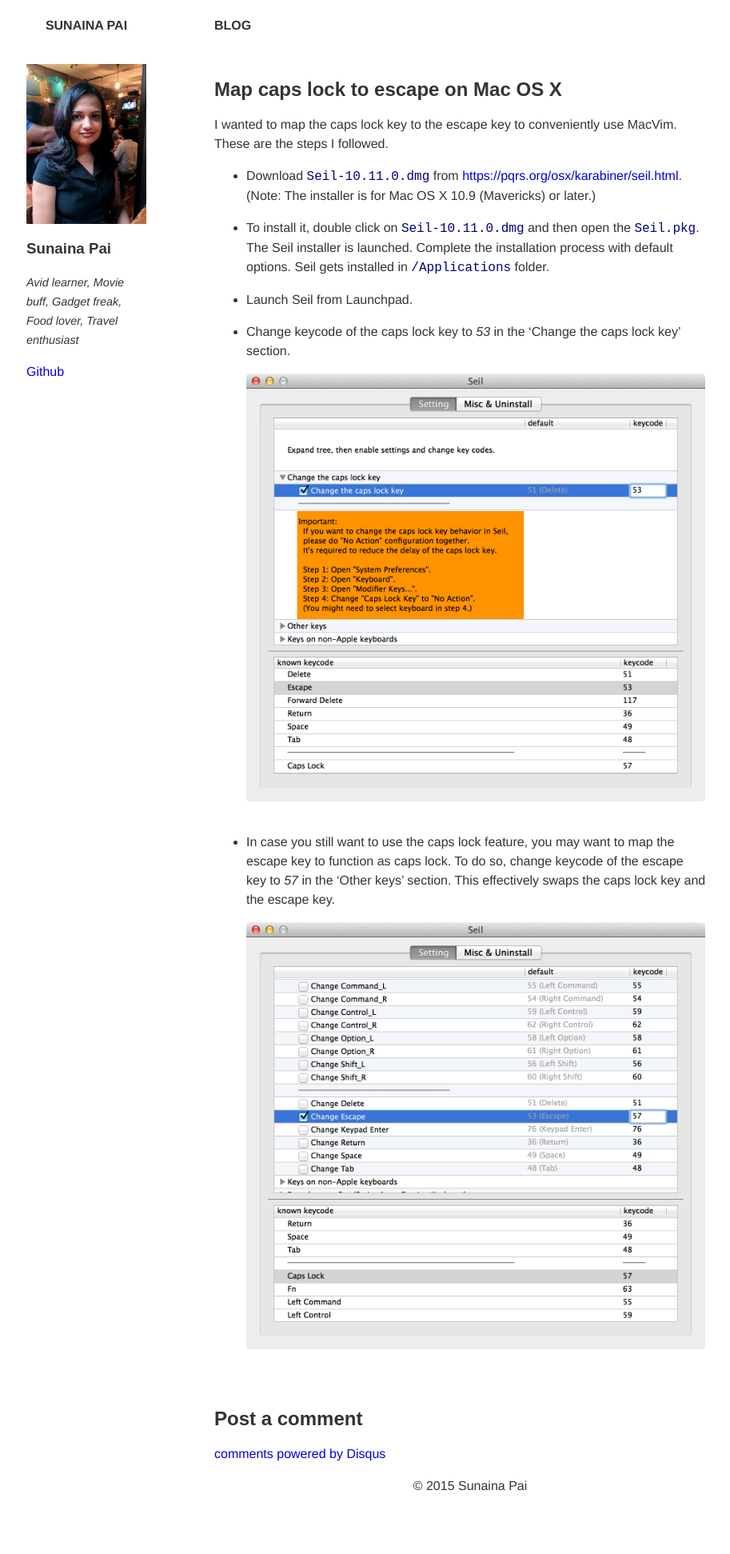
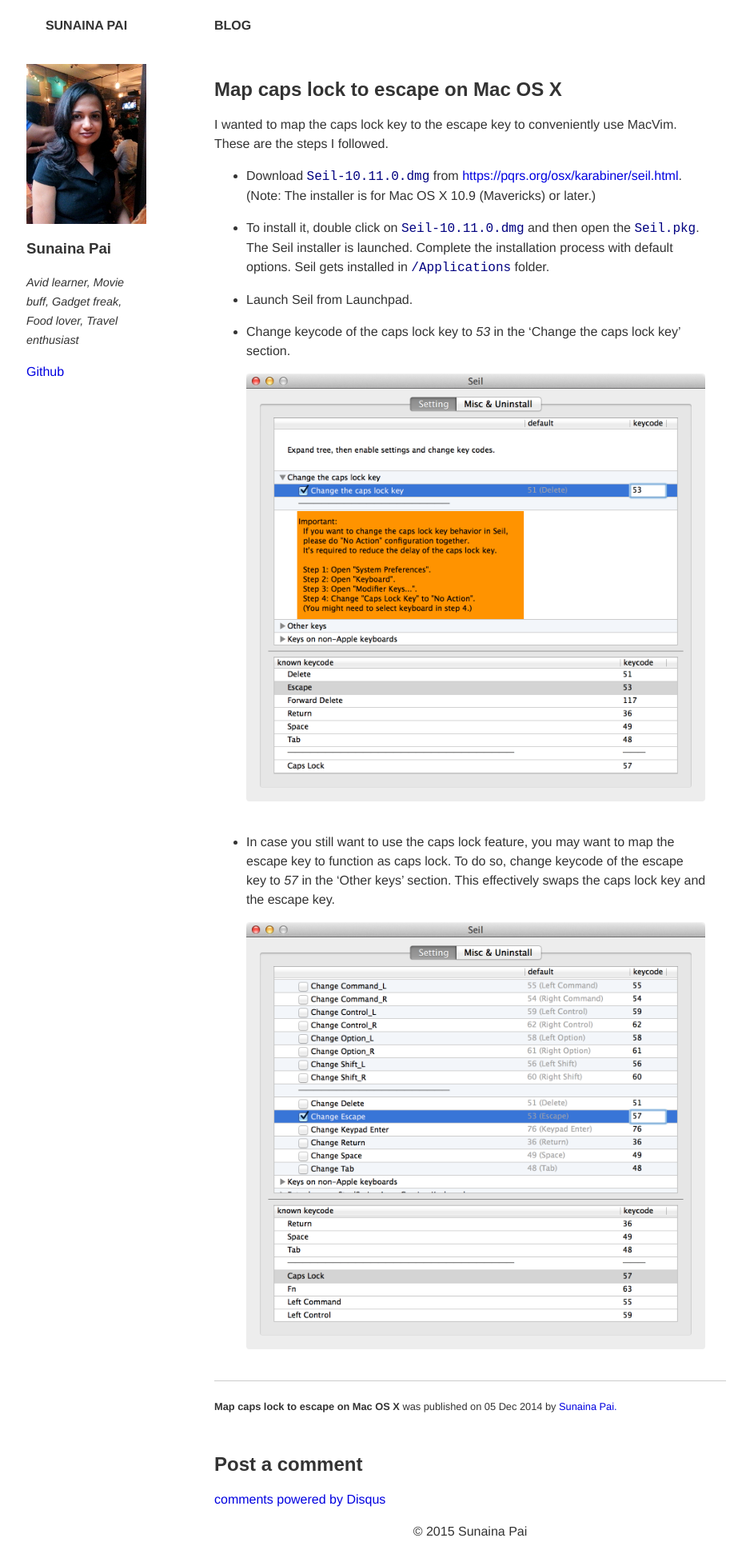
Before and after one commit to tmug/defunct-sunainapai.in-jekyll, a Jekyll site: the page built from _posts/2014-12-05-map-caps-lock-to-escape-on-mac-os-x.md, in a window 1280 px wide. Shown: the whole page at 80% size, without its empty margins (52-965 px from the left). Built offline with Jekyll 4.4.1, drawn with Linux system fonts in a browser that asks for light colours; comment, search, counter and statistics services are not loaded; before the commit the page ends 1886 px from its top, so only the background shows below that.

Commit message:
Add post info at the bottom of post

```diff
--- a/_config.yml
+++ b/_config.yml
@@ -5,3 +5,7 @@
 # Jekyll configuration
 
 permalink: /blog/:title/
+
+# Site owner
+owner:
+ name: Sunaina Pai
--- a/_layouts/post.html
+++ b/_layouts/post.html
@@ -6,4 +6,8 @@
         <h2>{{page.title}}</h2>
         {{ content }}
     </div>
+
+    <div class="post-info">
+        <p><strong>{{page.title}}</strong> was published on {{ page.date | date_to_string }} {% if page.modified %} and last modified on {{ page.modified | date: '%Y-%m-%d'| date_to_string }} {% endif %} by <a href="{{site.url}}/">{{ site.owner.name }}.</a></p>
+    </div>
 </div>{% include _bio.html %}{% include _facebook-like.html %}{% include _disqus.html %}
--- a/css/style.css
+++ b/css/style.css
@@ -121,6 +121,12 @@
     text-align: center;
     width: 100%;
     display: inline-block;
+}
+
+.post-info {
+    font-size: 0.8em;
+    border-top: 1px solid #cccccc;
+    padding-top: 0.5em;
 }
 
 a:link, a:visited {
```
